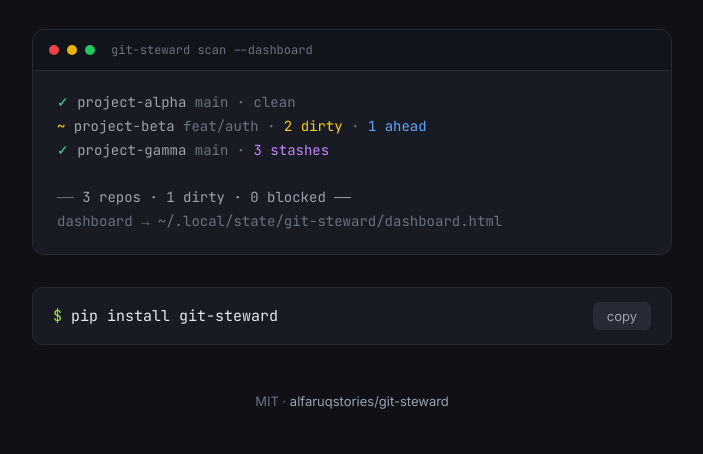
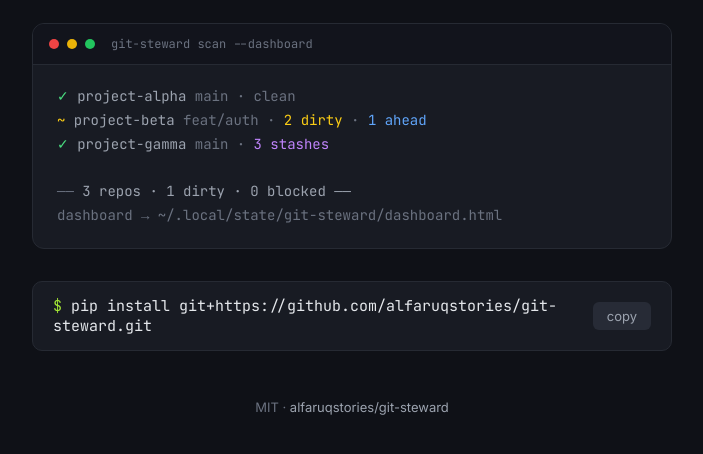
Before and after one commit to alfaruqstories/git-steward, a plain HTML site: page docs/index.html in a window 1280 px wide. Shown: the part 280-734 px from the top of the page, without its empty margins (288-991 px from the left). Drawn offline with Linux system fonts and the light colour scheme.

Commit message:
fix: install from GitHub source (not on PyPI yet)

```diff
--- a/docs/index.html
+++ b/docs/index.html
@@ -212,8 +212,8 @@ nav a:hover { color: #f2f4f7; }
 </div>
 
 <div class="install">
-  <span class="install-code"><span>$</span> pip install git-steward</span>
-  <button class="copy-btn" onclick="navigator.clipboard.writeText('pip install git-steward');this.textContent='copied!';setTimeout(()=>this.textContent='copy',1500)">copy</button>
+  <span class="install-code"><span>$</span> pip install git+https://github.com/alfaruqstories/git-steward.git</span>
+  <button class="copy-btn" onclick="navigator.clipboard.writeText('pip install git+https://github.com/alfaruqstories/git-steward.git');this.textContent='copied!';setTimeout(()=>this.textContent='copy',1500)">copy</button>
 </div>
 
 <div class="footer">
```
Also changed, not shown: 1 other file.
